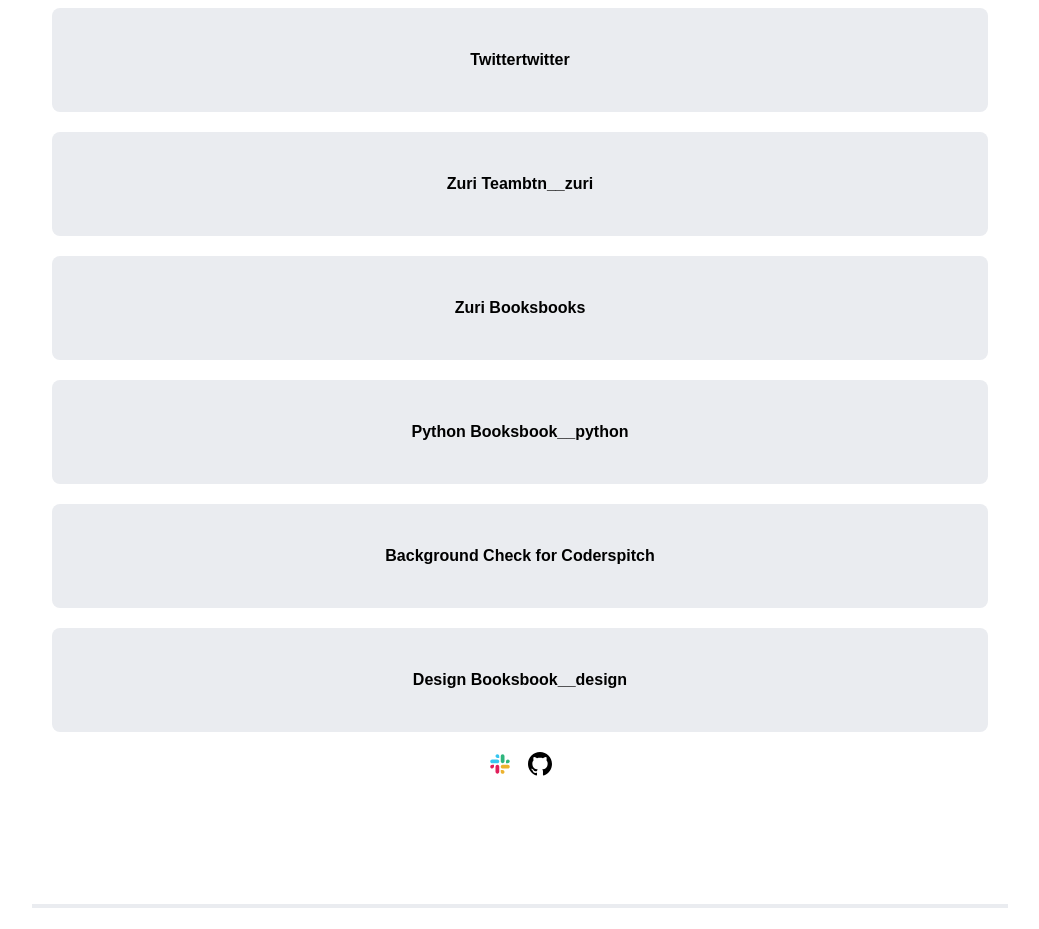
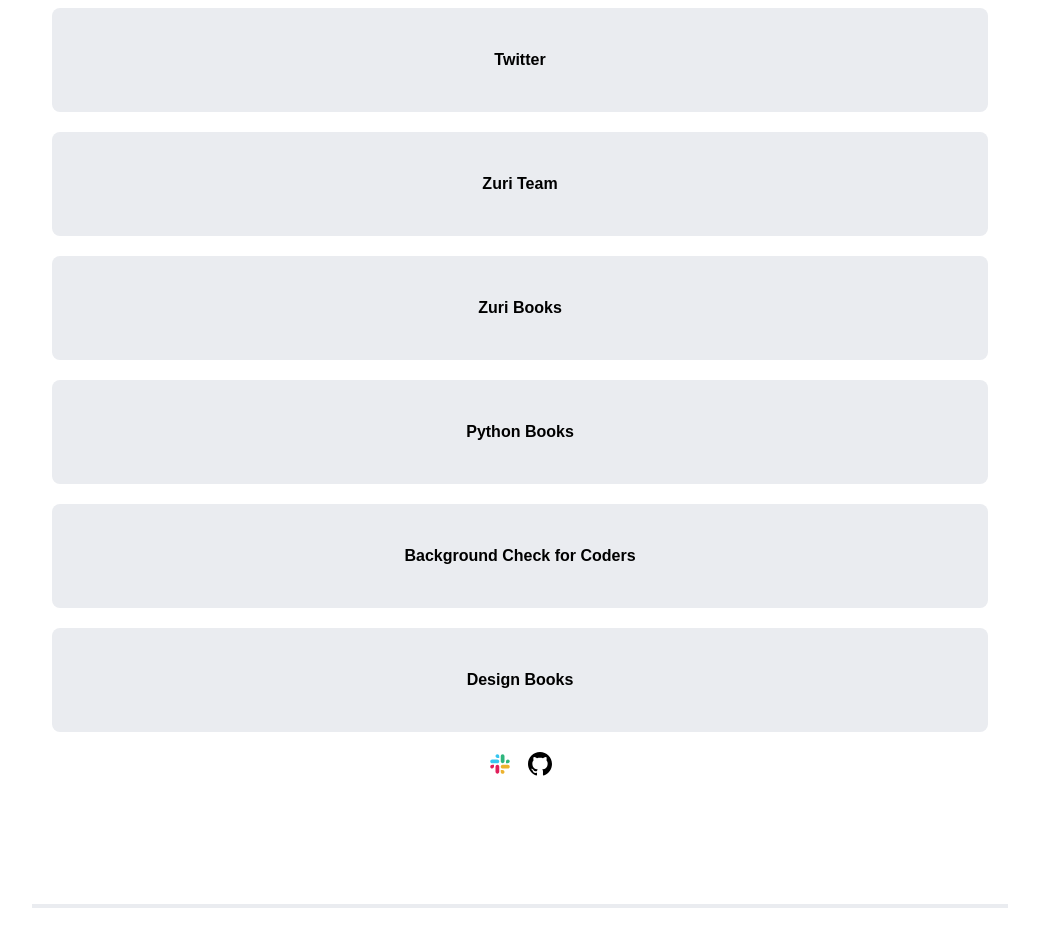
Before and after one commit to Sam-intellect/-zuriFrontendTask, a React (Create React App) app: page / in a window 1280 px wide. Shown: the part 440-1369 px from the top of the page, without its empty margins (120-1159 px from the left). Built offline with nearby package versions, Linux system fonts and the light colour scheme.

Commit message:
final commit

```diff
--- a/src/App.js
+++ b/src/App.js
@@ -45,32 +45,32 @@
             <LinksButton
               name={"Twitter"}
               links={"https://twitter.com/AlukoKunleSam"}
-              id="twitter"
             />
+
             <LinksButton
               name={"Zuri Team"}
               links={`https://training.zuri.team/`}
-              id="btn__zuri"
+              id={"btn__zuri"}
             />
             <LinksButton
               name={"Zuri Books"}
               links={` http://books.zuri.team `}
-              id="books"
+              id={"books"}
             />
             <LinksButton
               name={"Python Books"}
               links={`https://books.zuri.team//python-for-beginners?ref_id=Sam_dev`}
-              id="book__python"
+              id={"book__python"}
             />
             <LinksButton
               name={"Background Check for Coders"}
               links={`https://background.zuri.team`}
-              id="pitch"
+              id={"pitch"}
             />
             <LinksButton
               name={"Design Books"}
               links={`https://books.zuri.team/design-rules`}
-              id="book__design"
+              id={"book__design"}
             />
 
             <div className="flex flex-row justify-center gap-4">
--- a/src/linkButton.jsx
+++ b/src/linkButton.jsx
@@ -3,10 +3,13 @@
 const LinksButton = (props) => {
   return (
     <>
-      <button className="font-sand text-center bg-grey p-5 md:p-10 font-bold rounded-lg">
-        <a href={props.links}>{props.name}</a>
-        {props.id}
-      </button>
+      <a
+        className="font-sand text-center bg-grey p-5 md:p-10 font-bold rounded-lg"
+        id={props.id}
+        href={props.links}
+      >
+        {props.name}
+      </a>
     </>
   );
 };
```
